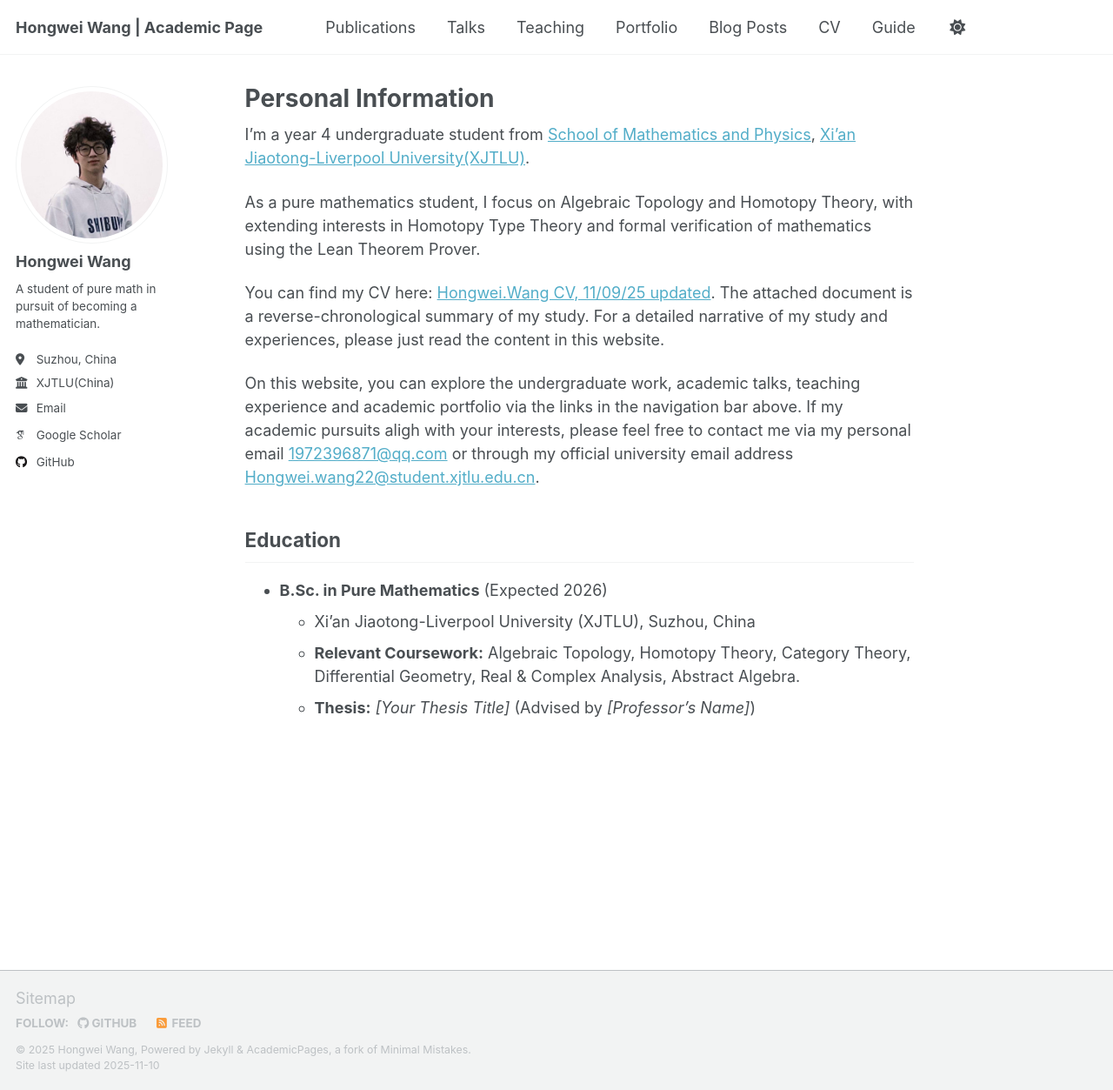
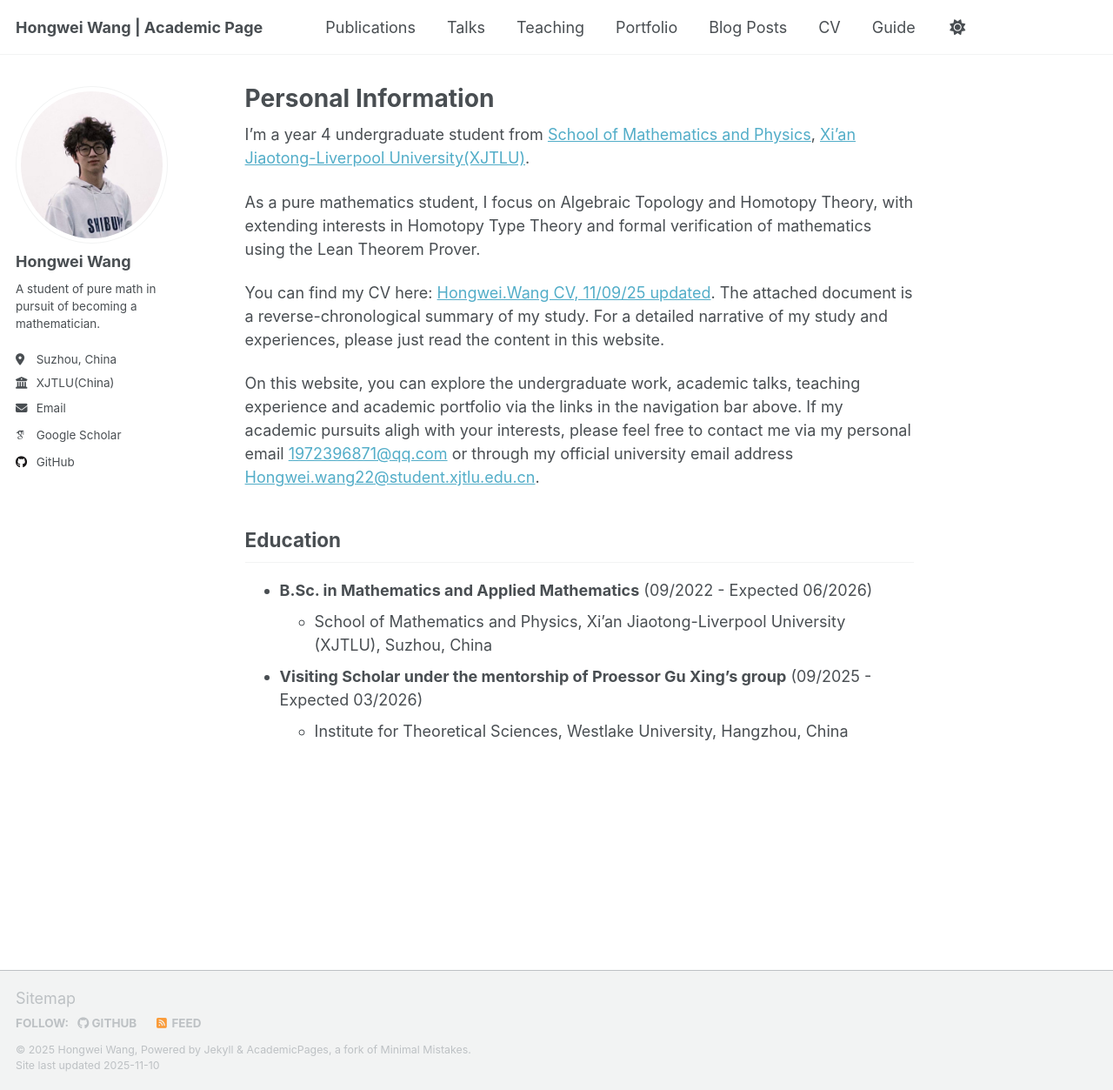
Before and after one commit to WangHongWei-AcademicPage/WangHongWei-AcademicPage.github.io, a Jekyll site: the page built from _pages/about.md, in a window 1280 px wide and 1253 px high. Shown: the whole window at 87% size. Built offline with Jekyll 4.4.1, drawn with Linux system fonts in a browser that asks for light colours; some web fonts are replaced; a script that is not in the unit is left out.

Commit message:
Revise education details in about.md
Updated education section with new degree and visiting scholar details.

```diff
--- a/_pages/about.md
+++ b/_pages/about.md
@@ -17,7 +17,8 @@ On this website, you can explore the undergraduate work, academic talks, teachin
 
 ## Education
 
-* **B.Sc. in Pure Mathematics** (Expected 2026)
-  * Xi'an Jiaotong-Liverpool University (XJTLU), Suzhou, China
-  * **Relevant Coursework:** Algebraic Topology, Homotopy Theory, Category Theory, Differential Geometry, Real & Complex Analysis, Abstract Algebra.
-  * **Thesis:** *[Your Thesis Title]* (Advised by *[Professor's Name]*)
+* **B.Sc. in Mathematics and Applied Mathematics** (09/2022 - Expected 06/2026)
+  * School of Mathematics and Physics, Xi'an Jiaotong-Liverpool University (XJTLU), Suzhou, China
+
+* **Visiting Scholar under the mentorship of Proessor Gu Xing's group** (09/2025 - Expected 03/2026)
+  * Institute for Theoretical Sciences, Westlake University, Hangzhou, China
```
